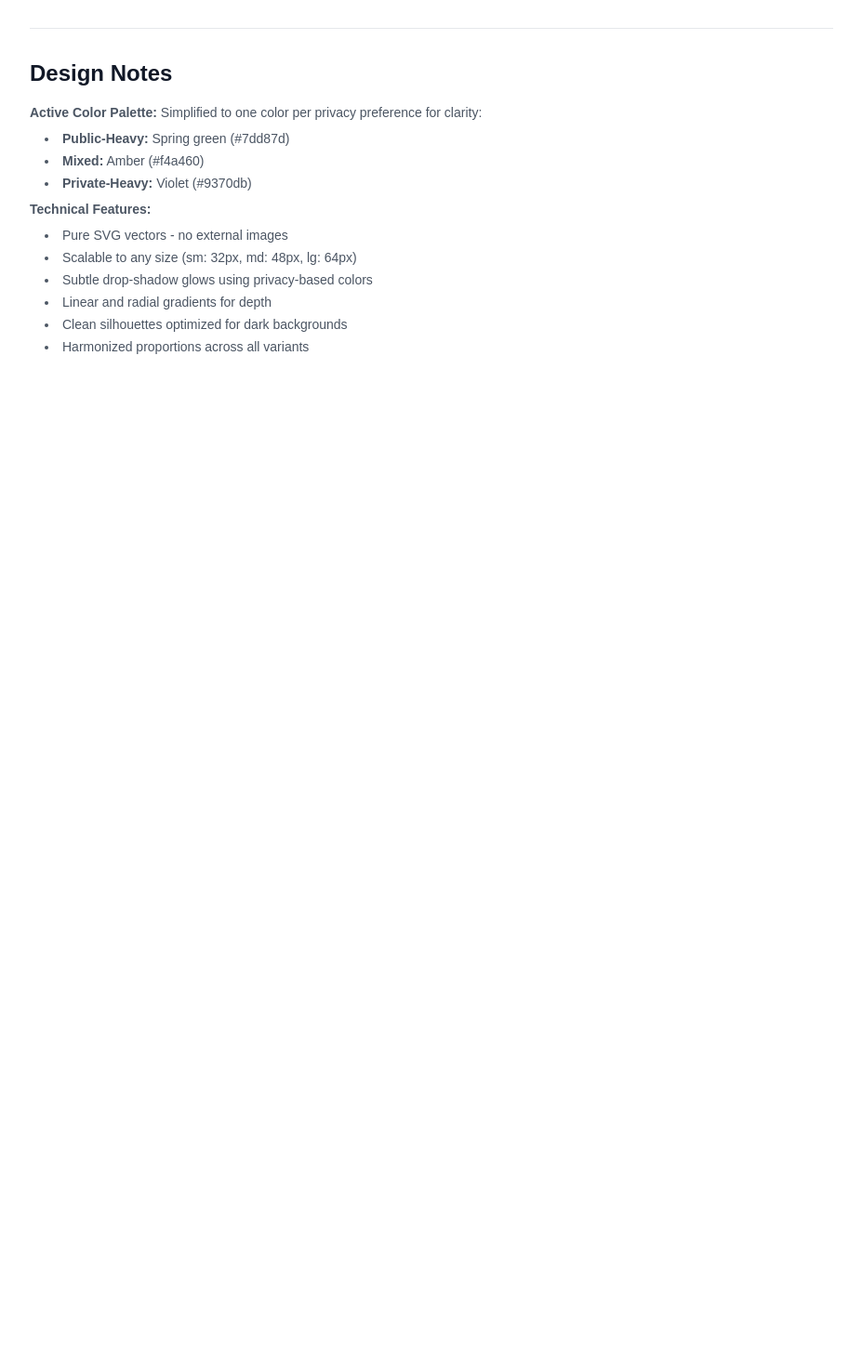
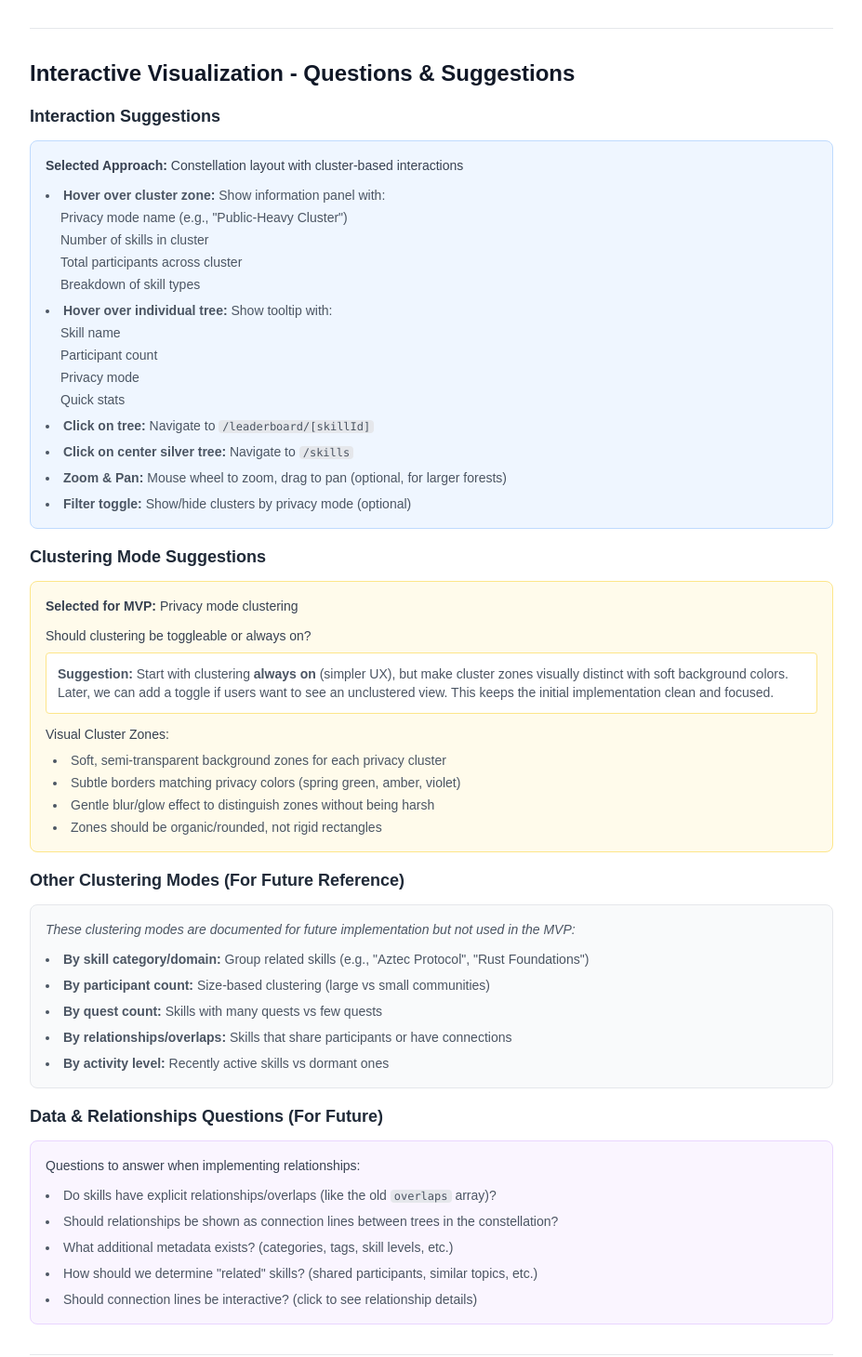
Before and after one commit to understories/hidden-garden, a Next.js app in the folder apps/aztecbat-ui/: page /skill-forest/preview in a window 1280 px wide. Shown: the part 2850-4310 px from the top of the page at 93% size, without its empty margins (176-1103 px from the left). Before the commit the page ends 3281 px from the top, so only its background shows below. Built offline with nearby package versions, Linux system fonts and the light colour scheme; no server answers; what wagmi would draw is missing.

Commit message:
Update page.tsx

```diff
--- a/apps/aztecbat-ui/app/skill-forest/preview/page.tsx
+++ b/apps/aztecbat-ui/app/skill-forest/preview/page.tsx
@@ -338,6 +338,131 @@ export default function TreePreviewPage() {
         </div>
       </section>
 
+      {/* Interactive Visualization Questions & Suggestions */}
+      <section className="space-y-4 border-t border-gray-200 dark:border-gray-700 pt-8">
+        <h2 className="text-2xl font-semibold text-gray-900 dark:text-gray-100">
+          Interactive Visualization - Questions & Suggestions
+        </h2>
+
+        {/* Interaction Suggestions */}
+        <div className="space-y-3 mt-4">
+          <h3 className="text-lg font-semibold text-gray-800 dark:text-gray-200">
+            Interaction Suggestions
+          </h3>
+          <div className="bg-blue-50 dark:bg-blue-900/20 border border-blue-200 dark:border-blue-800 rounded-lg p-4">
+            <p className="text-sm text-gray-700 dark:text-gray-300 mb-3">
+              <strong>Selected Approach:</strong> Constellation layout with cluster-based interactions
+            </p>
+            <ul className="list-disc list-inside space-y-2 text-sm text-gray-600 dark:text-gray-400">
+              <li>
+                <strong>Hover over cluster zone:</strong> Show information panel with:
+                <ul className="list-circle list-inside ml-4 mt-1 space-y-1">
+                  <li>Privacy mode name (e.g., "Public-Heavy Cluster")</li>
+                  <li>Number of skills in cluster</li>
+                  <li>Total participants across cluster</li>
+                  <li>Breakdown of skill types</li>
+                </ul>
+              </li>
+              <li>
+                <strong>Hover over individual tree:</strong> Show tooltip with:
+                <ul className="list-circle list-inside ml-4 mt-1 space-y-1">
+                  <li>Skill name</li>
+                  <li>Participant count</li>
+                  <li>Privacy mode</li>
+                  <li>Quick stats</li>
+                </ul>
+              </li>
+              <li>
+                <strong>Click on tree:</strong> Navigate to <code className="text-xs bg-gray-200 dark:bg-gray-700 px-1 rounded">/leaderboard/[skillId]</code>
+              </li>
+              <li>
+                <strong>Click on center silver tree:</strong> Navigate to <code className="text-xs bg-gray-200 dark:bg-gray-700 px-1 rounded">/skills</code>
+              </li>
+              <li>
+                <strong>Zoom & Pan:</strong> Mouse wheel to zoom, drag to pan (optional, for larger forests)
+              </li>
+              <li>
+                <strong>Filter toggle:</strong> Show/hide clusters by privacy mode (optional)
+              </li>
+            </ul>
+          </div>
+        </div>
+
+        {/* Clustering Suggestions */}
+        <div className="space-y-3 mt-6">
+          <h3 className="text-lg font-semibold text-gray-800 dark:text-gray-200">
+            Clustering Mode Suggestions
+          </h3>
+          <div className="bg-amber-50 dark:bg-amber-900/20 border border-amber-200 dark:border-amber-800 rounded-lg p-4">
+            <p className="text-sm text-gray-700 dark:text-gray-300 mb-3">
+              <strong>Selected for MVP:</strong> Privacy mode clustering
+            </p>
+            <div className="space-y-3">
+              <div>
+                <p className="text-sm font-medium text-gray-700 dark:text-gray-300 mb-2">
+                  Should clustering be toggleable or always on?
+                </p>
+                <div className="bg-white dark:bg-gray-800 rounded p-3 border border-amber-200 dark:border-amber-700">
+                  <p className="text-sm text-gray-600 dark:text-gray-400">
+                    <strong>Suggestion:</strong> Start with clustering <strong>always on</strong> (simpler UX), but make cluster zones visually distinct with soft background colors.
+                    Later, we can add a toggle if users want to see an unclustered view. This keeps the initial implementation clean and focused.
+                  </p>
+                </div>
+              </div>
+              <div>
+                <p className="text-sm font-medium text-gray-700 dark:text-gray-300 mb-2">
+                  Visual Cluster Zones:
+                </p>
+                <ul className="list-disc list-inside space-y-1 text-sm text-gray-600 dark:text-gray-400 ml-2">
+                  <li>Soft, semi-transparent background zones for each privacy cluster</li>
+                  <li>Subtle borders matching privacy colors (spring green, amber, violet)</li>
+                  <li>Gentle blur/glow effect to distinguish zones without being harsh</li>
+                  <li>Zones should be organic/rounded, not rigid rectangles</li>
+                </ul>
+              </div>
+            </div>
+          </div>
+        </div>
+
+        {/* Other Clustering Modes (For Reference) */}
+        <div className="space-y-3 mt-6">
+          <h3 className="text-lg font-semibold text-gray-800 dark:text-gray-200">
+            Other Clustering Modes (For Future Reference)
+          </h3>
+          <div className="bg-gray-50 dark:bg-gray-800 rounded-lg p-4 border border-gray-200 dark:border-gray-700">
+            <p className="text-sm text-gray-600 dark:text-gray-400 mb-3 italic">
+              These clustering modes are documented for future implementation but not used in the MVP:
+            </p>
+            <ul className="list-disc list-inside space-y-2 text-sm text-gray-600 dark:text-gray-400">
+              <li><strong>By skill category/domain:</strong> Group related skills (e.g., "Aztec Protocol", "Rust Foundations")</li>
+              <li><strong>By participant count:</strong> Size-based clustering (large vs small communities)</li>
+              <li><strong>By quest count:</strong> Skills with many quests vs few quests</li>
+              <li><strong>By relationships/overlaps:</strong> Skills that share participants or have connections</li>
+              <li><strong>By activity level:</strong> Recently active skills vs dormant ones</li>
+            </ul>
+          </div>
+        </div>
+
+        {/* Data & Relationships Questions */}
+        <div className="space-y-3 mt-6">
+          <h3 className="text-lg font-semibold text-gray-800 dark:text-gray-200">
+            Data & Relationships Questions (For Future)
+          </h3>
+          <div className="bg-purple-50 dark:bg-purple-900/20 border border-purple-200 dark:border-purple-800 rounded-lg p-4">
+            <p className="text-sm text-gray-700 dark:text-gray-300 mb-3">
+              Questions to answer when implementing relationships:
+            </p>
+            <ul className="list-disc list-inside space-y-2 text-sm text-gray-600 dark:text-gray-400">
+              <li>Do skills have explicit relationships/overlaps (like the old <code className="text-xs bg-gray-200 dark:bg-gray-700 px-1 rounded">overlaps</code> array)?</li>
+              <li>Should relationships be shown as connection lines between trees in the constellation?</li>
+              <li>What additional metadata exists? (categories, tags, skill levels, etc.)</li>
+              <li>How should we determine "related" skills? (shared participants, similar topics, etc.)</li>
+              <li>Should connection lines be interactive? (click to see relationship details)</li>
+            </ul>
+          </div>
+        </div>
+      </section>
+
       {/* Design Notes */}
       <section className="space-y-4 border-t border-gray-200 dark:border-gray-700 pt-8">
         <h2 className="text-2xl font-semibold text-gray-900 dark:text-gray-100">
```
